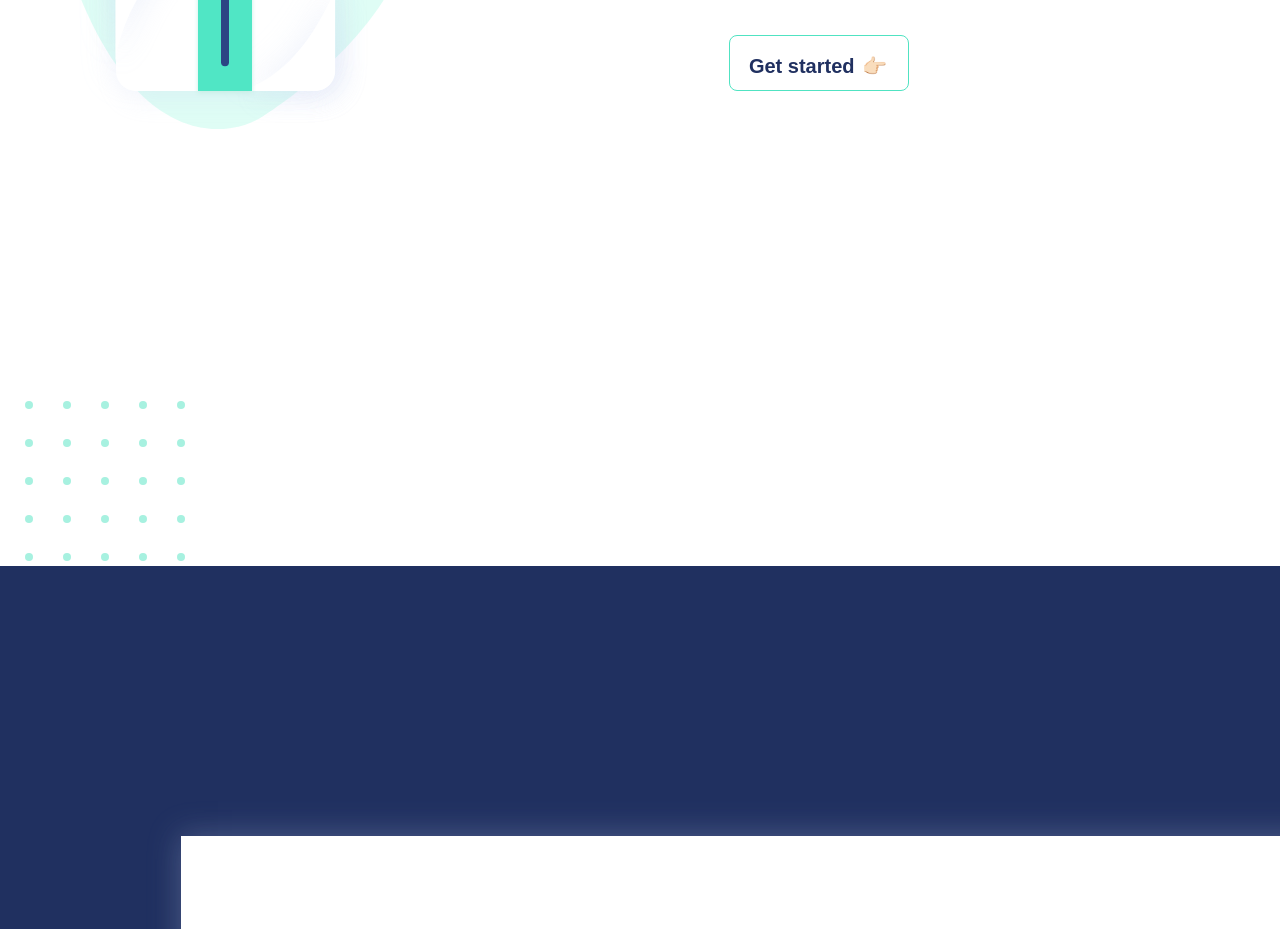
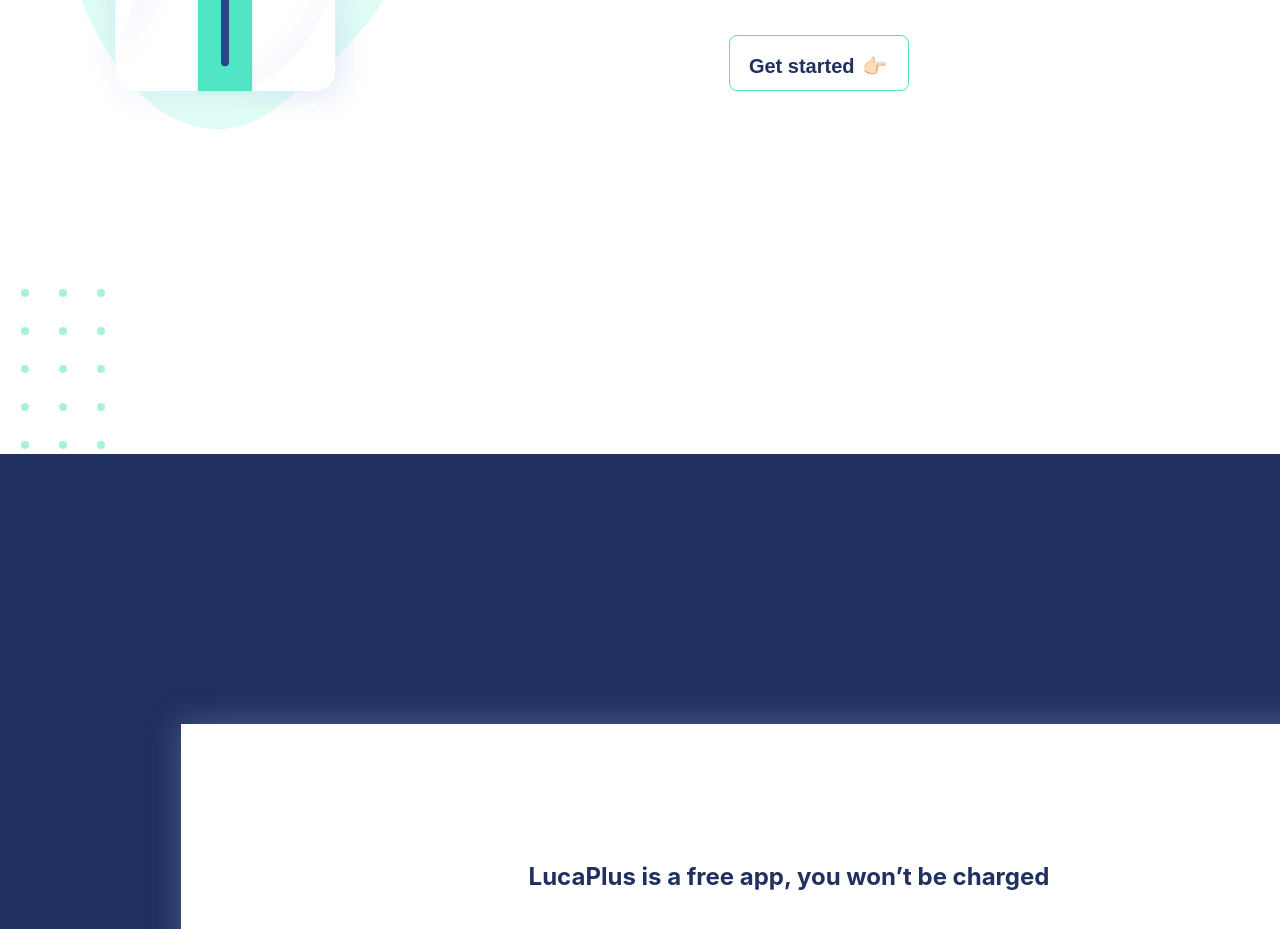
Before and after one commit to Lianakeys/LucaWebsite, a React (Create React App) app in the folder luca-website/: page / in a window 1280 px wide. Shown: the part 4700-5629 px from the top of the page. Built offline with nearby package versions, Linux system fonts and the light colour scheme.

Commit message:
fixed position for dell screen

```diff
--- a/luca-website/src/components/cssComponents/magic.css
+++ b/luca-website/src/components/cssComponents/magic.css
@@ -78,7 +78,8 @@
 
 
 
-.magic {
-    /* margin-top: 0rem;
-    height: 20rem;  */
+.magic-dotted-section {
+    margin-top: -7rem;
+
+    margin-right: 84rem;
 }
--- a/luca-website/src/components/cssComponents/savetime.css
+++ b/luca-website/src/components/cssComponents/savetime.css
@@ -105,11 +105,11 @@
 
 
 .dotted-section {
-    /* background-color: red; */
+    /* background-color: red;  */
     /* height: 350px;
-    /* width: 350px;
-    margin-right: 96rem;
-    margin-top : -15rem; */
+    /* width: 350px; */
+     margin-right: 90rem;
+
 
 }
 
--- a/luca-website/src/components/magic.js
+++ b/luca-website/src/components/magic.js
@@ -36,7 +36,7 @@ class Magic extends React.Component {
 
         </div>
 
-        <div className="magic dotted-section">
+        <div className="magic-dotted-section">
             <img src={dot} alt="hero" className="Hero-image" />
         </div>
       </div>
```
